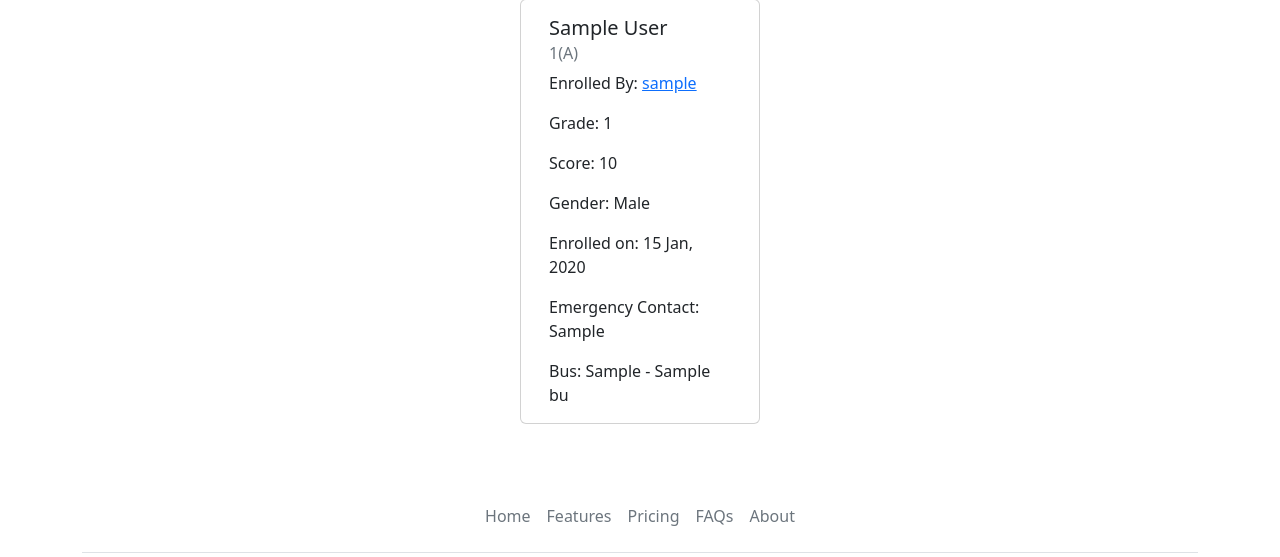
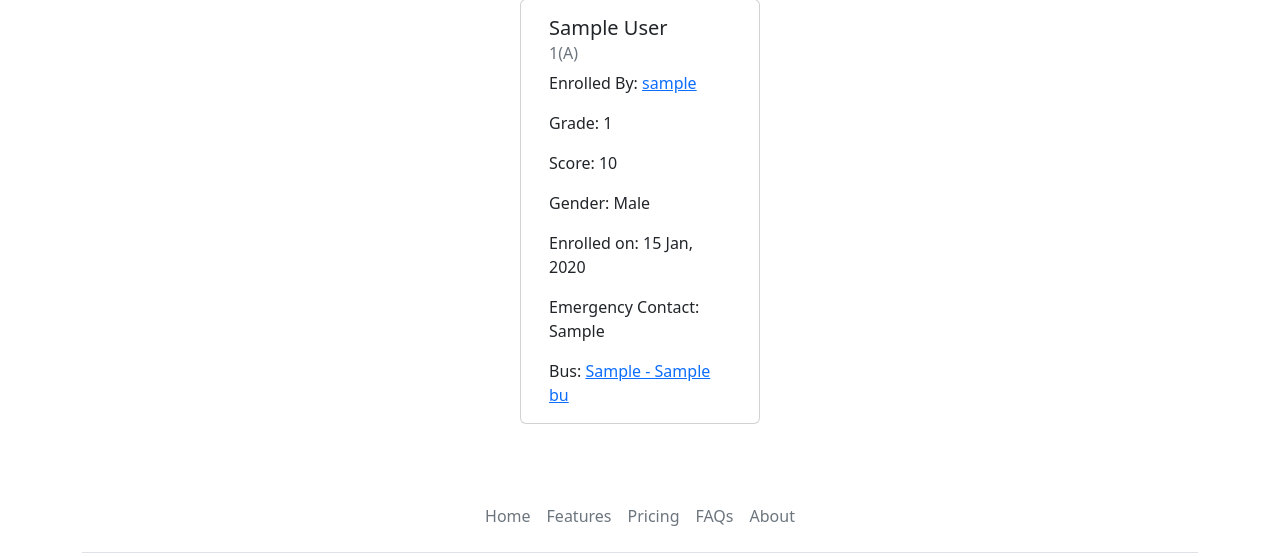
Before and after one commit to bewolve/students, a Django app: page / in a window 1280 px wide. Shown: the part 235-792 px from the top of the page. Run offline with Django 4.2, Linux system fonts and the light colour scheme; tables that the repository leaves empty hold one stand-in row (values such as "Sample post").

Commit message:
making bus clickable

```diff
--- a/CORE/settings.py
+++ b/CORE/settings.py
@@ -82,6 +82,9 @@ WSGI_APPLICATION = 'CORE.wsgi.application'
 # Database
 # https://docs.djangoproject.com/en/4.1/ref/settings/#databases
 
+
+#USES ELEPHANTSQL 20MB for this project
+
 DATABASES = {
 
      'default': {
--- a/templates/home.html
+++ b/templates/home.html
@@ -31,7 +31,7 @@
                       <p class="card-text">Gender: {{student.gender}}</p>
                       <p class="card-text">Enrolled on: {{student.created|date:'d M, Y' }}</p>
                       <p class="card-text">Emergency Contact: {{student.contact}}</p>
-                      <p class="card-text">Bus: {{student.bus}}</p>
+                      <p class="card-text">Bus: <a href="{% url 'routes-home' %}?q={{student.bus}}">{{student.bus}}</a></p>
                       {% if request.user.is_authenticated %}
                       <a class="btn btn-outline-success" href="{% url 'update-student' student.id %}" role="button">Update</a>
                       <a class="btn btn-outline-danger" href="{% url 'delete-student' student.id %}" role="button">Delete</a>
```
